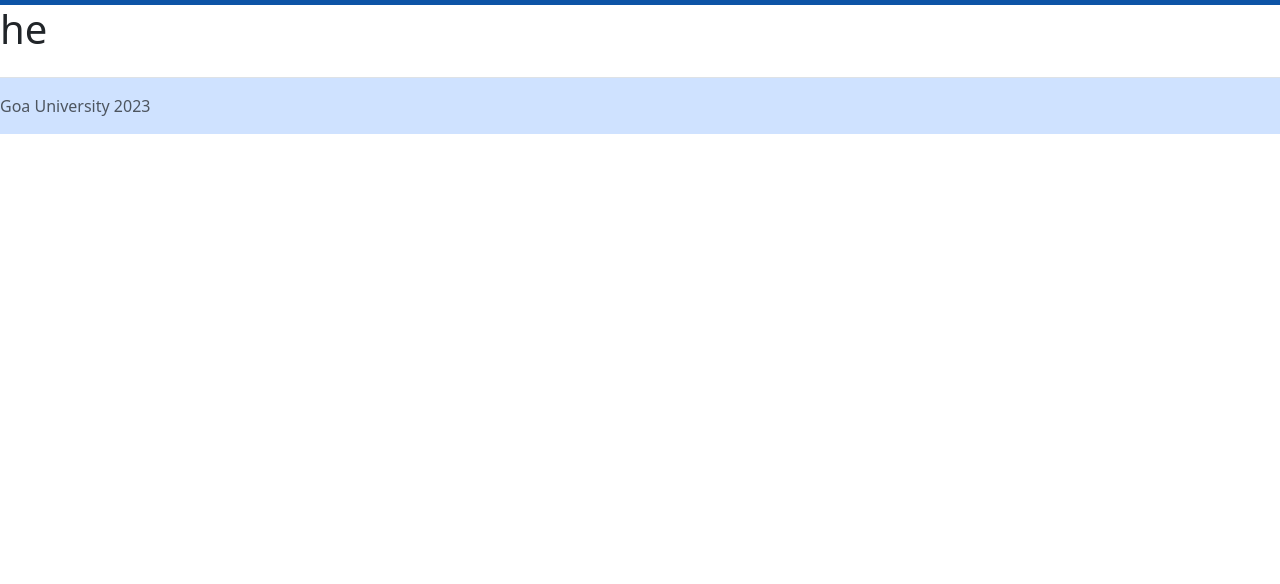
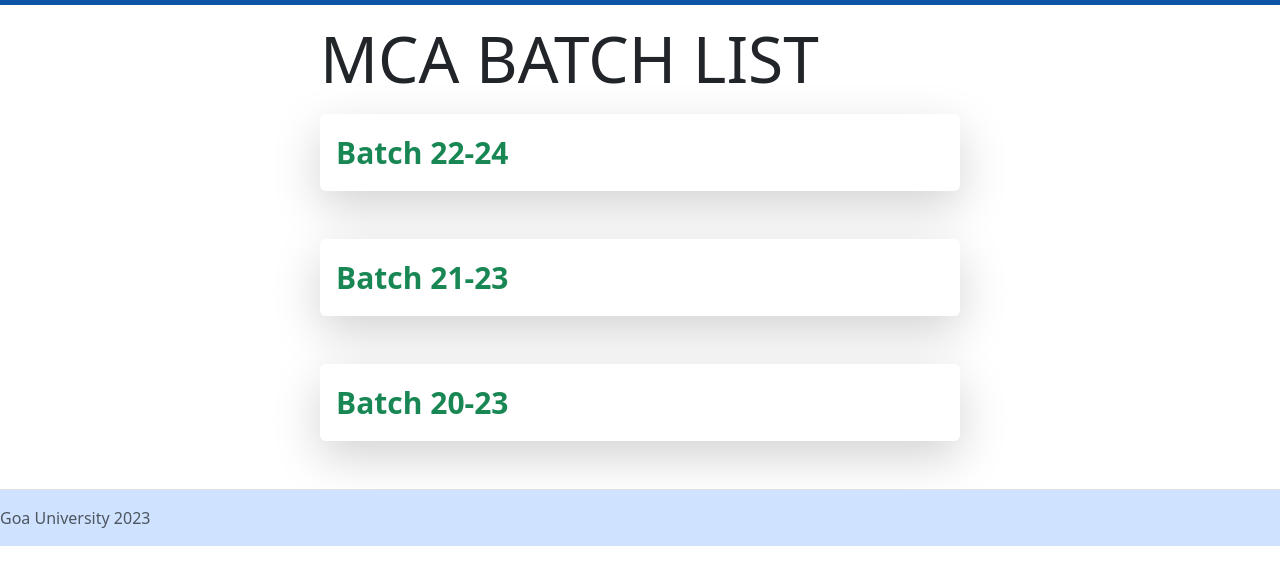
Before and after one commit to suyog200/DCST-resource-managment-system, a plain HTML site: page studentBatch.html in a window 1280 px wide. Shown: the part 112-696 px from the top of the page. Drawn offline with nearby package versions, Linux system fonts and the light colour scheme.

Commit message:
changed_student-batch page

```diff
--- a/studentBatch.html
+++ b/studentBatch.html
@@ -15,7 +15,12 @@
           </a>
         </div>
       </nav>
-    <h1>he</h1>
+      <h1 class="display-3 m-3 mx-auto w-50">MCA BATCH LIST</h1>
+      <div class="list_box">
+        <div class="shadow-lg p-3 mb-5 bg-white rounded mx-auto w-50"><a href="#" class="link-success link-offset-2 link-underline-opacity-25 link-underline-opacity-100-hover" style="font-size: 30px;text-decoration: none;font-weight: bold;" >Batch 22-24</a></div>
+        <div class="shadow-lg p-3 mb-5 bg-white rounded mx-auto w-50"><a href="#" class="link-success link-offset-2 link-underline-opacity-25 link-underline-opacity-100-hover" style="font-size: 30px;text-decoration: none;font-weight: bold;">Batch 21-23</a></div>
+        <div class="shadow-lg p-3 mb-5 bg-white rounded mx-auto w-50"><a href="#" class="link-success link-offset-2 link-underline-opacity-25 link-underline-opacity-100-hover" style="font-size: 30px;text-decoration: none;font-weight: bold;">Batch 20-23</a></div>
+      </div>
     <div class="fluid-container bg-primary-subtle">
         <footer class="d-flex flex-wrap justify-content-between align-items-center py-3 my-4 border-top">
           <p class="col-md-4 mb-0 text-body-secondary">Goa University 2023</p>
```
